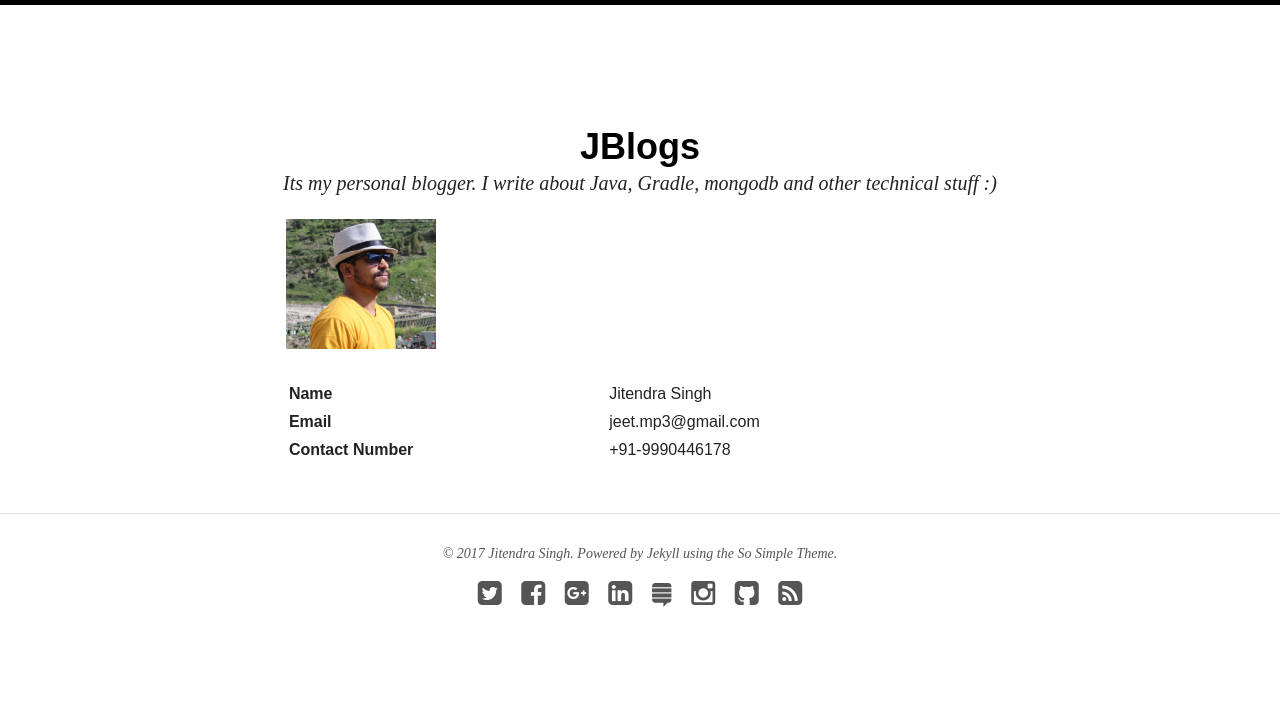
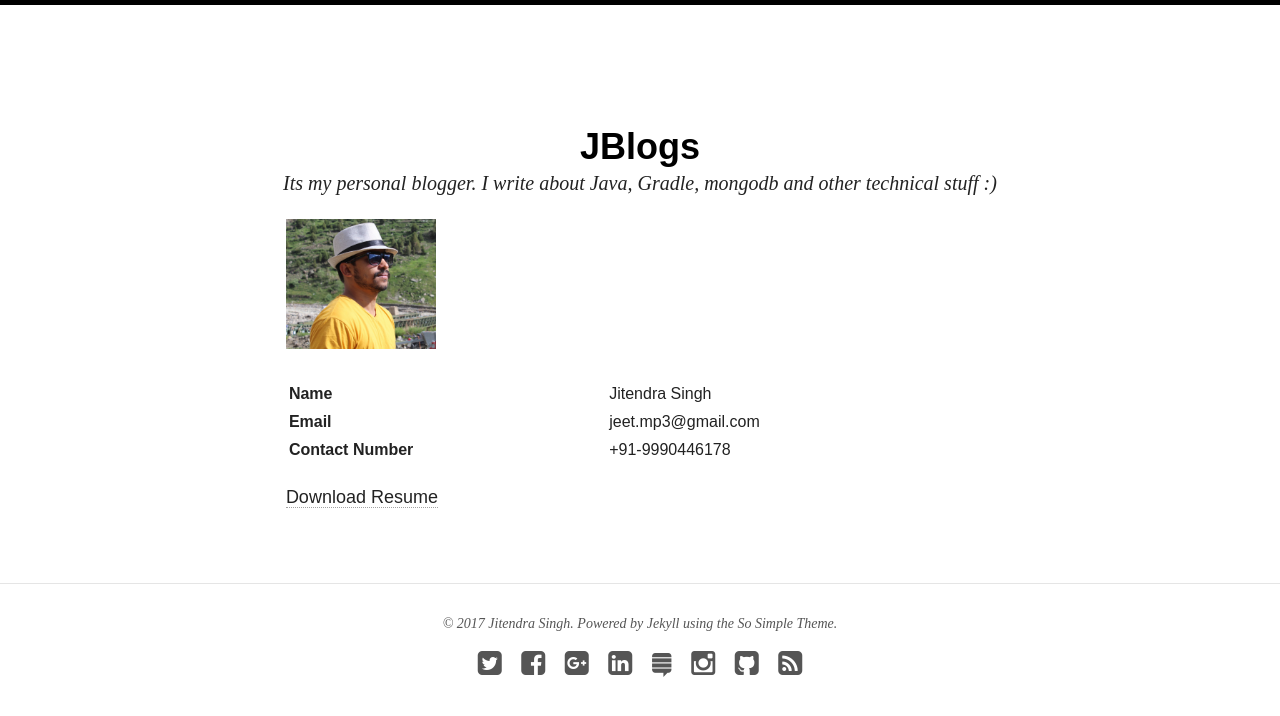
Before and after one commit to jeetmp3/jblog.github.io, a Jekyll site: the page built from about/index.md, in a window 1280 px wide. Shown: the top 716 px of the page. Built offline with Jekyll 4.4.1, drawn with Linux system fonts in a browser that asks for light colours; nearby versions of some CDN libraries.

Commit message:
Deploying on 2017-01-29T23:20:23+10:00

```diff
--- a/about/index.md
+++ b/about/index.md
@@ -10,3 +10,5 @@ showHeading: true
 |__Name__|{{site.owner.name}}|
 |__Email__|{{site.owner.email}}|
 |__Contact Number__|{{site.owner.contact-number}}|
+
+[Download Resume]({{site.url}}/download/JitendraBisht_cv.pdf)
```
Also changed, not shown: 1 other file.
